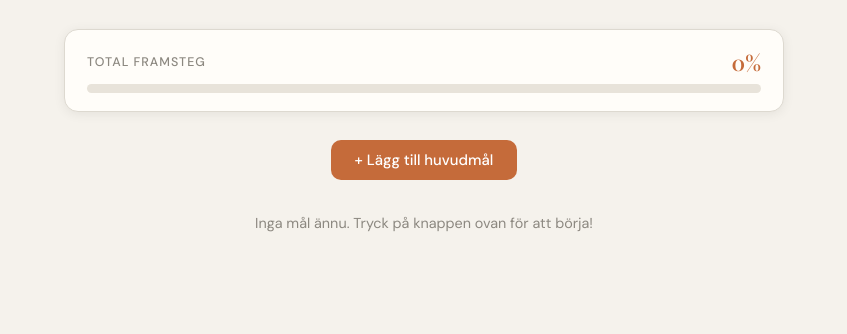
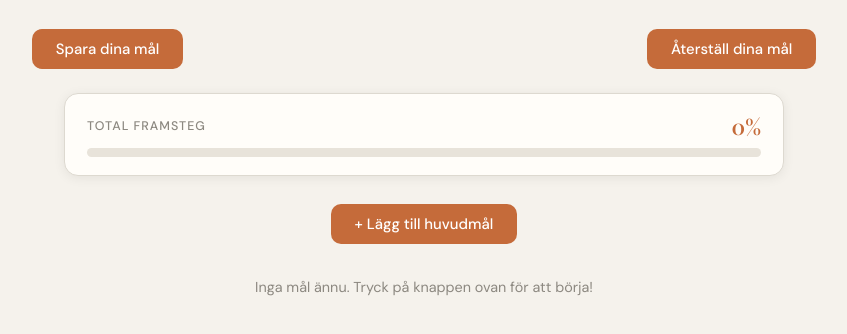
Before and after one commit to Theodor-Skola/JS-larning, a plain HTML site: page miniproj.html in a window 1280 px wide. Shown: the part 142-476 px from the top of the page, without its empty margins (216-1063 px from the left). Drawn offline with nearby package versions, Linux system fonts and the light colour scheme.

Commit message:
Update miniproj.html

```diff
--- a/miniproj.html
+++ b/miniproj.html
@@ -19,7 +19,12 @@
 	<p>Skapa mål och delmål i hur många nivåer du vill.</p>
 </header>
 
-<!-- Total progression -->
+<div class="save-functionality">
+	<button class="save-functionality-button" id="save-button">Spara dina mål</button>
+	<button class="save-functionality-button" id="reset-button">Återställ dina mål</button>
+</div>
+
+<!-- Framsteg baren -->
 <div id="overall-wrap">
 	<div class="label-row">
 		<span class="lbl">Total framsteg</span>
```
